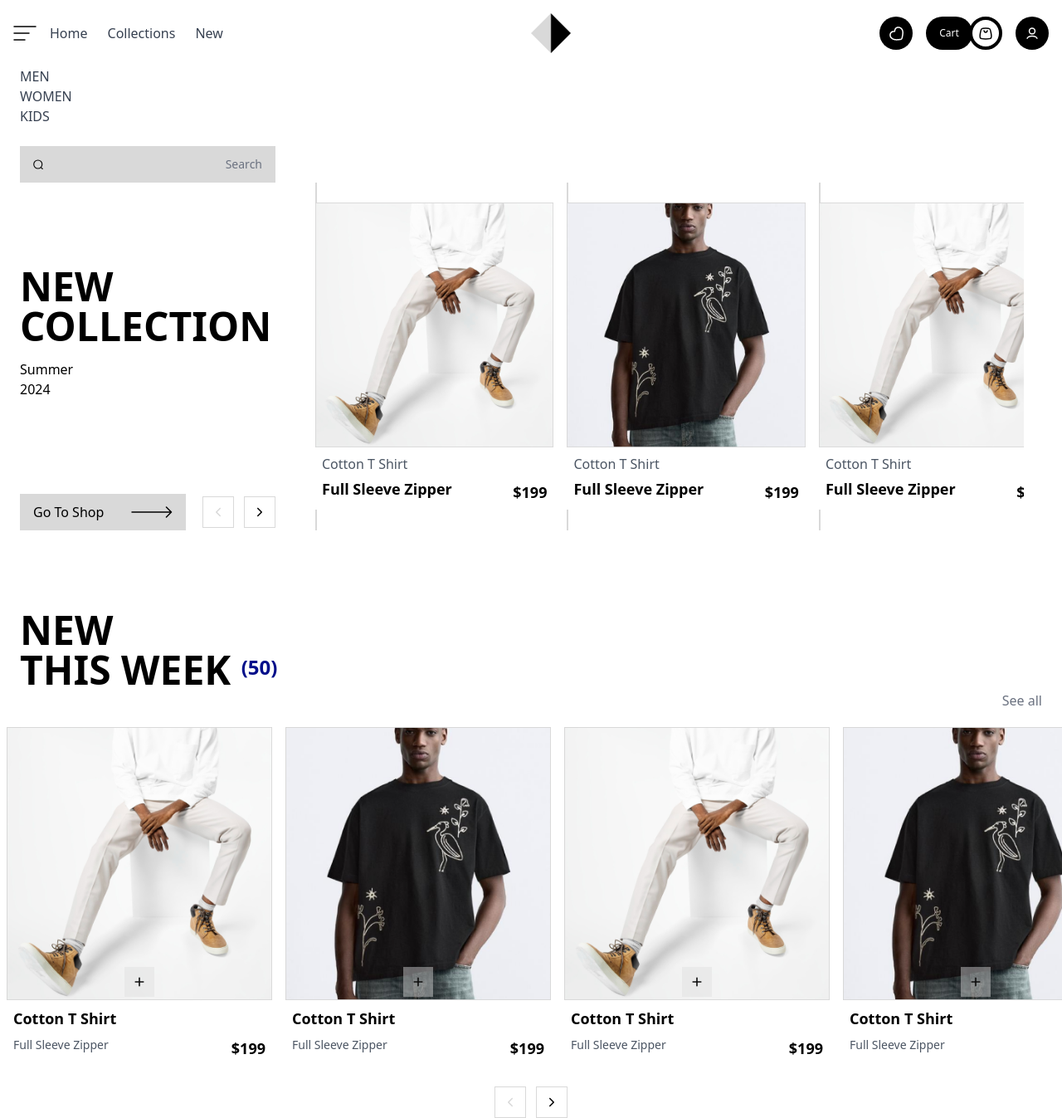
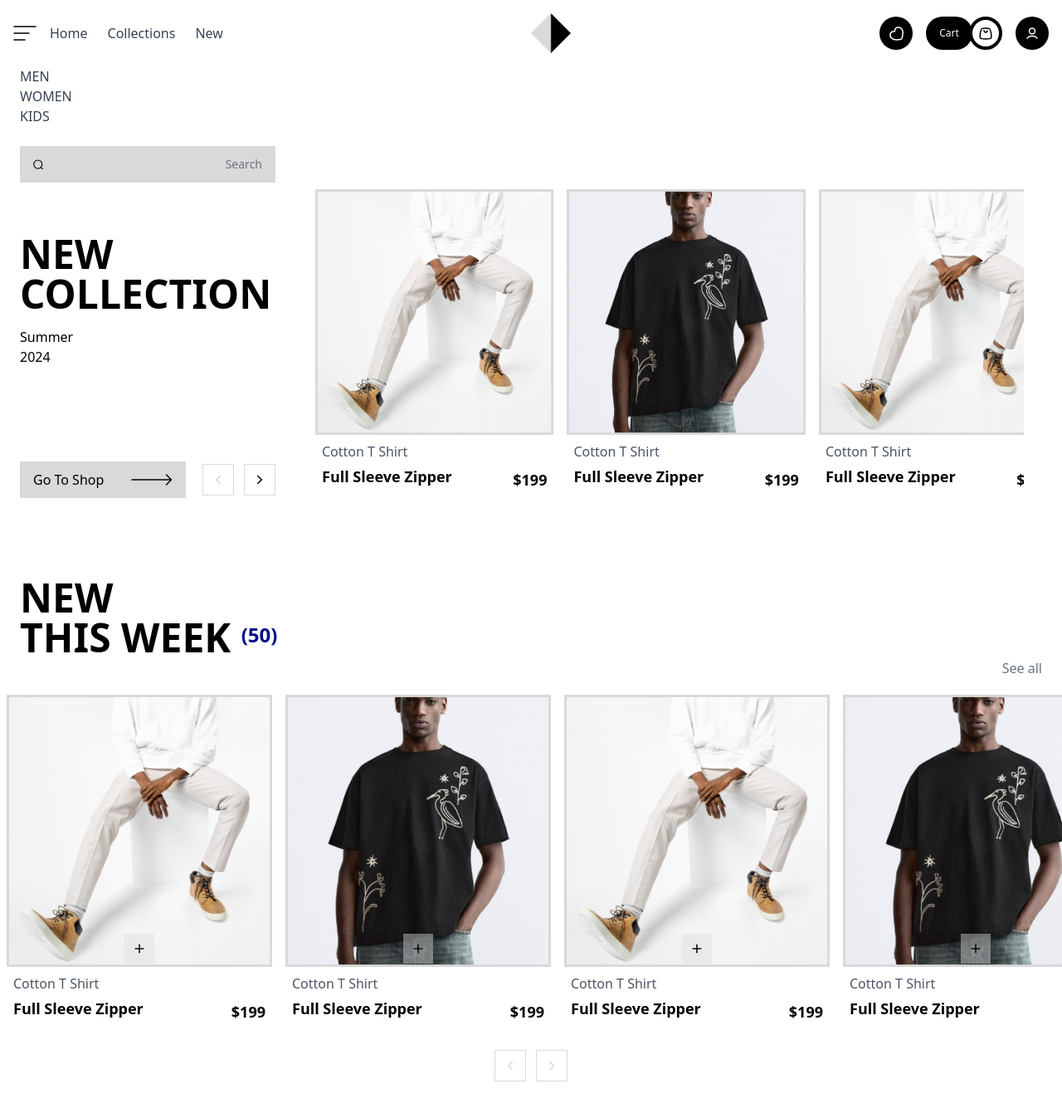
Before and after one commit to Acquaah-Emmanuel-Kofi/fashion-commerce, a Next.js app: page / in a window 1280 px wide. Shown: the whole page at 83% size. After the commit the page ends 1303 px from the top, so only its background shows below. Built offline with nearby package versions, Linux system fonts and the light colour scheme.

Commit message:
refactor: update hover and border of product cards

```diff
--- a/src/app/homepage/components/NewProducts.tsx
+++ b/src/app/homepage/components/NewProducts.tsx
@@ -57,14 +57,14 @@ const NewProducts = () => {
               <Link
                 href={`/products/${product.id}`}
                 key={product.id}
-                className="w-full max-h-[250px] lg:max-h-[450px] bg-white overflow-hidden"
+                className="w-full max-h-[250px] lg:max-h-[450px] bg-white overflow-hidden relative"
               >
                 {/* Product Image */}
                 <div className="relative">
                   <Image
                     src={product.img}
                     alt={product.title}
-                    className="w-full max-h-[200px] lg:max-h-[400px] object-cover"
+                    className="w-full max-h-[200px] lg:max-h-[400px] object-cover border-2 border-[#D9D9D9]"
                     width={300}
                     height={376}
                   />
@@ -80,21 +80,20 @@ const NewProducts = () => {
                   </button>
                 </div>
 
+                <div className="absolute inset-0 bg-black bg-opacity-0 hover:bg-opacity-10 transition-opacity duration-200 ease-in-out"></div>
+
                 {/* Product Details */}
                 <div className="p-2">
-                  <h1 className="text-sm lg:text-lg font-bold">
+                  <h1 className="text-gray-600 text-sm lg:text-base line-clamp-1">
                     {product.title}
                   </h1>
                   <div className="flex items-center justify-between">
-                    <div className="text-gray-600 text-xs lg:text-sm">
+                    <p className="text-base lg:text-lg font-bold line-clamp-1">
                       {product.description}
-                    </div>
-                    <label
-                      htmlFor="price"
-                      className="block mt-2 text-black font-semibold lg:text-lg"
-                    >
+                    </p>
+                    <p className="block mt-2 text-black font-semibold lg:text-lg">
                       ${product.price}
-                    </label>
+                    </p>
                   </div>
                 </div>
               </Link>
@@ -107,7 +106,7 @@ const NewProducts = () => {
         <CarouselPrevButton onPrev={handlePrev} disabled={currentIndex === 0} />
         <CarouselNextButton
           onNext={handleNext}
-          disabled={currentIndex >= dummyProducts.length - 3}
+          disabled={currentIndex >= dummyProducts.length - 4}
         />
       </div>
     </section>
--- a/src/app/shared/components/ProductCard.tsx
+++ b/src/app/shared/components/ProductCard.tsx
@@ -12,13 +12,13 @@ const ProductCard: React.FC<IProduct> = ({
   return (
     <Link
       href={`/products/${id}`}
-      className="relative w-full max-h-[250px] lg:max-h-[450px] bg-white overflow-hidden border-2 border-[#D9D9D9] cursor-pointer"
+      className="relative w-full max-h-[250px] lg:max-h-[450px] bg-white overflow-hidden cursor-pointer"
     >
       <div>
         <Image
           src={thumbnail}
           alt={title}
-          className="w-full max-h-[200px] lg:max-h-[400px] object-cover"
+          className="w-full max-h-[200px] lg:max-h-[400px] object-cover border-2 border-[#D9D9D9]"
           width={300}
           height={376}
           priority
@@ -28,7 +28,9 @@ const ProductCard: React.FC<IProduct> = ({
       <div className="absolute inset-0 bg-black bg-opacity-0 hover:bg-opacity-10 transition-opacity duration-200 ease-in-out"></div>
 
       <div className="p-2">
-        <h1 className="text-gray-600 text-sm lg:text-base">{title}</h1>
+        <h1 className="text-gray-600 text-sm lg:text-base line-clamp-1">
+          {title}
+        </h1>
         <div className="flex items-center justify-between">
           <p className="text-base lg:text-lg font-bold line-clamp-1">
             {description}
```
